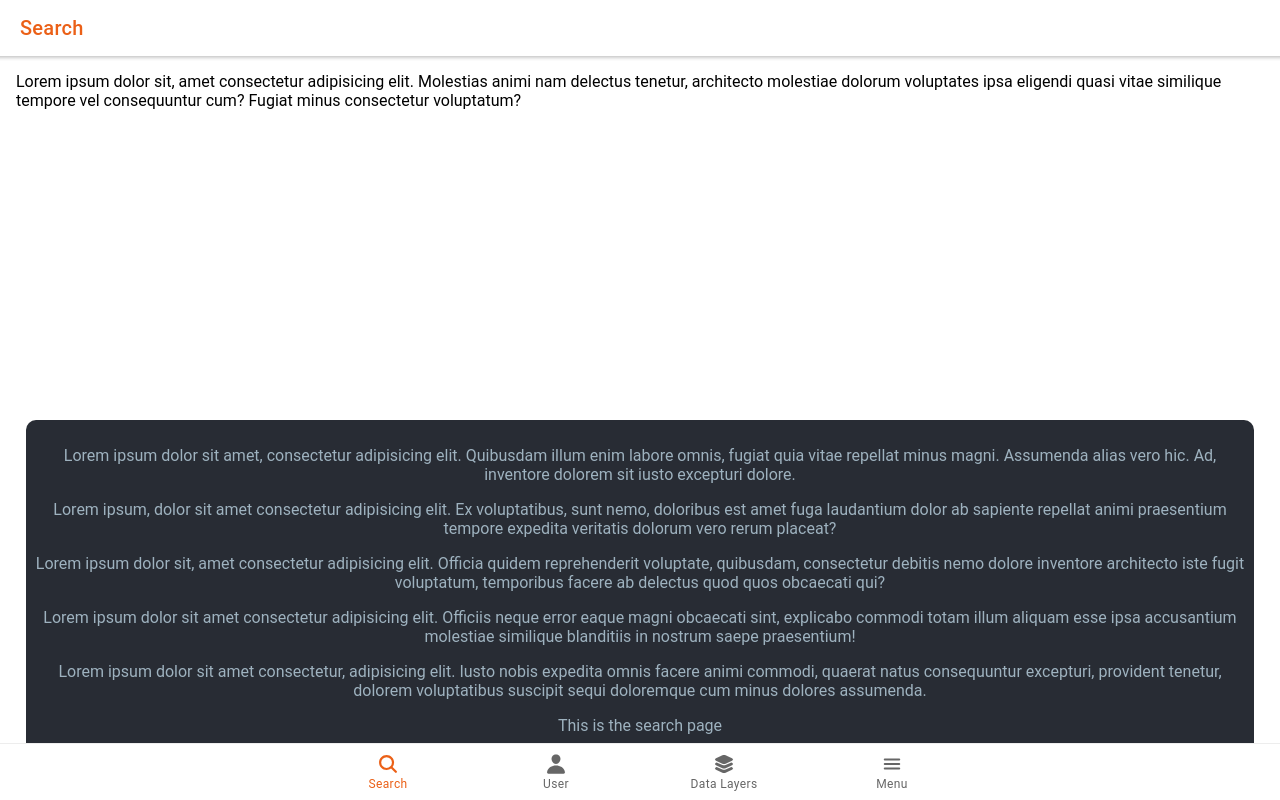
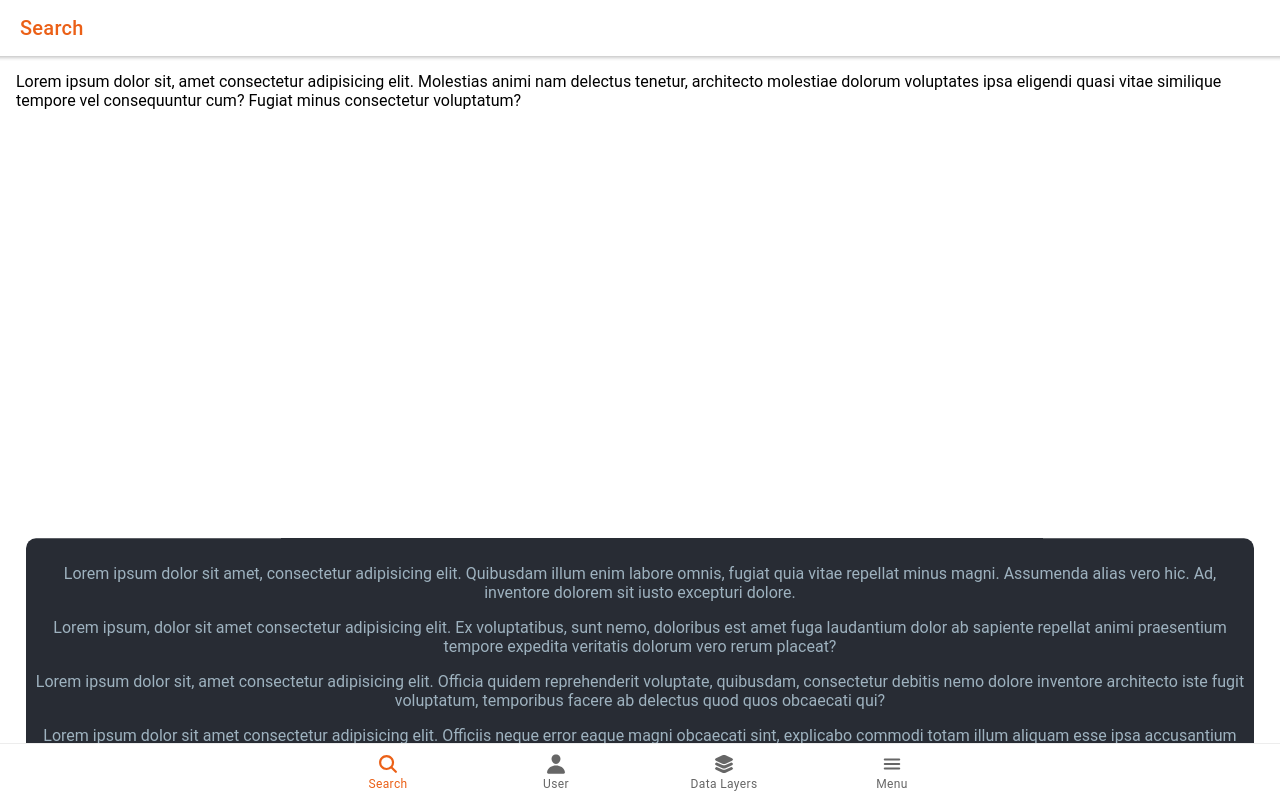
Before and after one commit to datcit241/animated-action-sheet, a React (Create React App) app: page /home in a window 1280 px wide. Built offline with nearby package versions, Linux system fonts and the light colour scheme.

Commit message:
Adjust snap points

```diff
--- a/src/ActionSheet.js
+++ b/src/ActionSheet.js
@@ -26,9 +26,11 @@ function ActionSheet({ snapPoints, children }) {
   }, [snapPoints]);
 
   const handleGesture = useDrag(({ dragging, xy: [, lastPos] }) => {
+    lastPos -= TOOL_BAR_HEIGHT + PADDING;
     if (dragging) {
       if (lastPos >= 0 && lastPos <= SCREEN_HEIGHT) {
         handlePosition.y.set(lastPos);
+        console.log(lastPos)
       }
     } else {
       for (let i = 1; i < snapValues.length; i++) {
@@ -55,7 +57,7 @@ function ActionSheet({ snapPoints, children }) {
             y: handlePosition.y,
             height: handlePosition.y.to(
               [0, SCREEN_HEIGHT],
-                            [SCREEN_HEIGHT, "0"]
+              [SCREEN_HEIGHT, 0]
             ),
             touchAction: "none",
           }}
--- a/src/defaultSnapPoints.js
+++ b/src/defaultSnapPoints.js
@@ -1,4 +1,5 @@
 export const defaultSnapPoints = {
-    values: [0.0, 0.25, 0.5, 1],
-    initialPoint: 2,
+  // values: [0.0, 0.25, 0.5, 0.75, 1],
+  values: [0, .5, .67, 1],
+  initialPoint: 2,
 };
--- a/src/pages/UserPage.js
+++ b/src/pages/UserPage.js
@@ -25,6 +25,7 @@ function HomePage() {
             </p>
             <p>This is the user page</p>
           </ActionSheet>
+
       </IonContent>
     </IonPage>
   );
```
Also changed, not shown: src/App.css (line endings or trailing spaces). Lines whose indentation alone changed are shown as unchanged.
